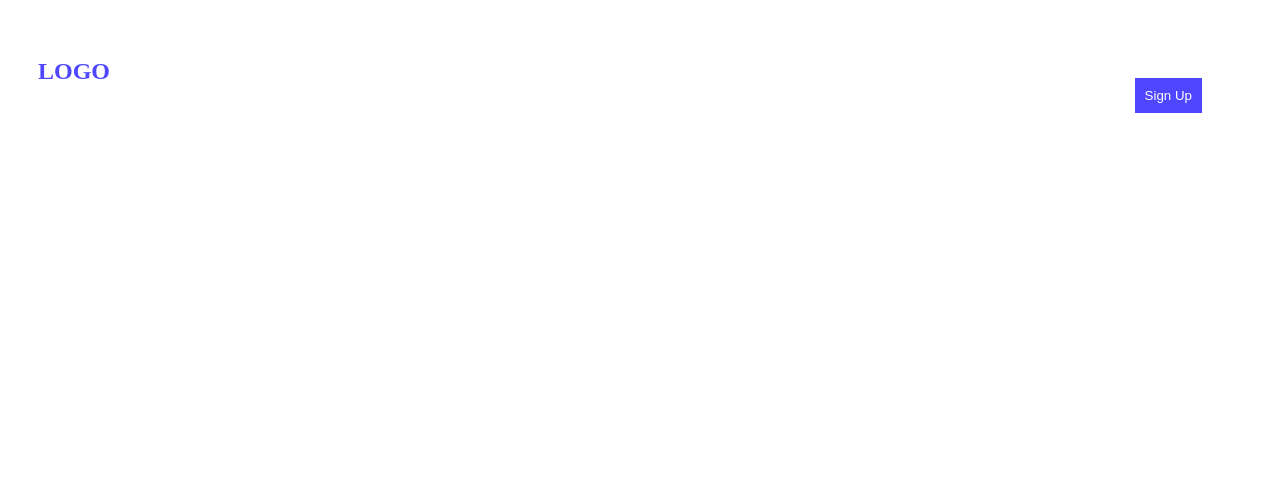
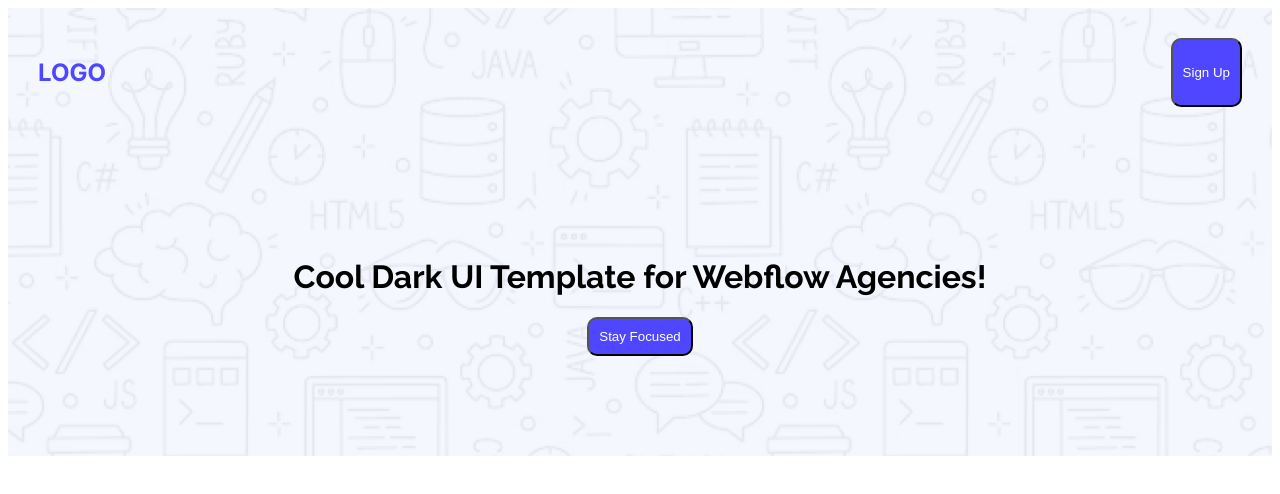
Before and after one commit to mehers-bonna/assignment-1, a plain HTML site: page index.html in a window 1280 px wide. Drawn offline with Linux system fonts and the light colour scheme.

Commit message:
added banner section

```diff
--- a/index.html
+++ b/index.html
@@ -4,17 +4,27 @@
     <meta charset="UTF-8">
     <meta name="viewport" content="width=device-width, initial-scale=1.0">
     <title>Assignment 1</title>
+    <!-- font family -->
+     <link rel="preconnect" href="https://fonts.googleapis.com">
+<link rel="preconnect" href="https://fonts.gstatic.com" crossorigin>
+<link href="https://fonts.googleapis.com/css2?family=Inter:ital,opsz,wght@0,14..32,100..900;1,14..32,100..900&family=Raleway:ital,wght@0,100..900;1,100..900&display=swap" rel="stylesheet">
+<!-- css link -->
     <link rel="stylesheet" href="styles/assignment.css">
 </head>
 <body>
-    <header>
+    <header class="head-container" style="background-image: url(images/Assets/Hero-bg.png);">
 
-    </header>
-    <main>
-     <nav>
-        <h2>LOGO</h2>
+     <nav class="nav-bar">
+        <h2 class="inter-normal">LOGO</h2>
         <button>Sign Up</button>
      </nav>
+       <div class="head-content">
+            <h1 class="raleway-normal">Cool Dark UI Template for Webflow Agencies!</h1>
+            <button>Stay Focused</button>
+        </div>
+       </header>
+    <main>
+
     </main>
     <footer>
 
--- a/styles/assignment.css
+++ b/styles/assignment.css
@@ -1,17 +1,45 @@
-nav{
+
+.inter-normal{
+  font-family: "Inter", sans-serif;
+  font-optical-sizing: auto;
+  font-weight: <weight>;
+  font-style: normal;
+}
+
+
+.raleway-normal{
+  font-family: "Raleway", sans-serif;
+  font-optical-sizing: auto;
+  font-weight: <weight>;
+  font-style: normal;
+}
+
+
+.nav-bar{
     display: flex;
     justify-content: space-between;
     padding: 30px;
     margin: o auto;
-}
-nav h2{
     color: rgba(78, 71, 255, 1);
     font-weight: 600;
 }
-nav button{
+.nav-bar button{
     background-color: rgba(78, 71, 255, 1);
     border-radius: 10px;
-    padding: 10px;
-    border: 40px solid;
+    padding: 0px 10px;
     color: white;
 }
+.head-content{
+    text-align: center;
+    padding: 100px;
+}
+.head-content button{
+    background-color:rgba(78, 71, 255, 1);
+    color: white;
+    border-radius: 10px;
+    padding: 10px;
+}
+.head-container{
+    background-position: 100px;
+    padding: 10px 30;
+}
```
Also changed, not shown: images/Assets/Hero-bg.png (added), images/Assets/avatar.png (added), images/Assets/icon-star.png (added), images/Assets/wc-big.png (added), images/Assets/wc-mini.png (added), images/ui/action.png (added), images/ui/banner.png (added), images/ui/footer.png (added), images/ui/newsletter.png (added), images/ui/productive_user.png (added), images/ui/review.png (added).
